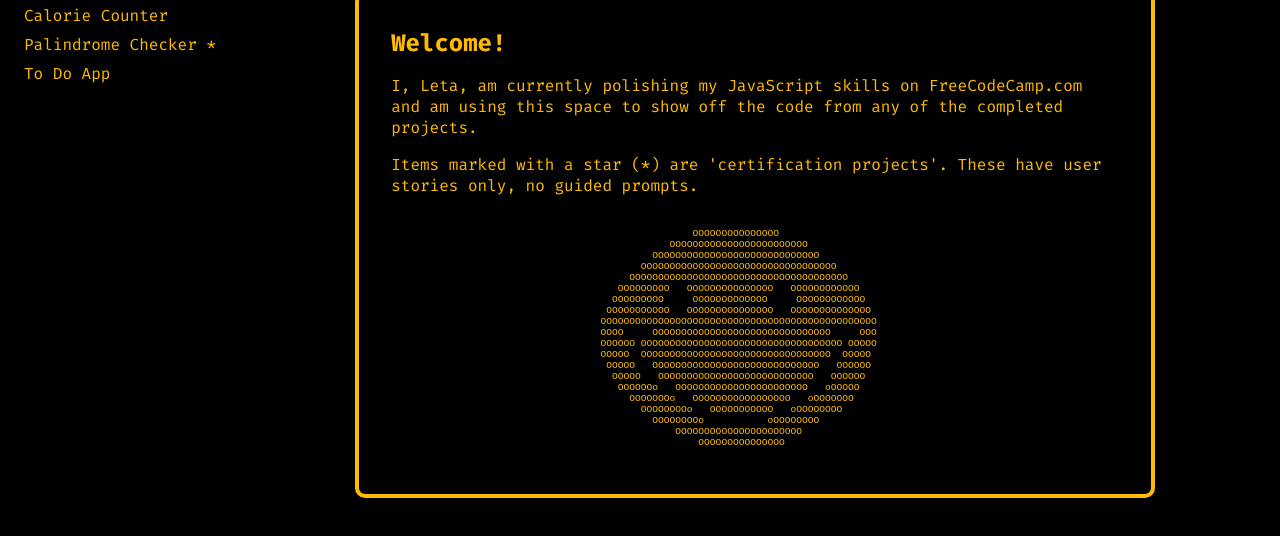
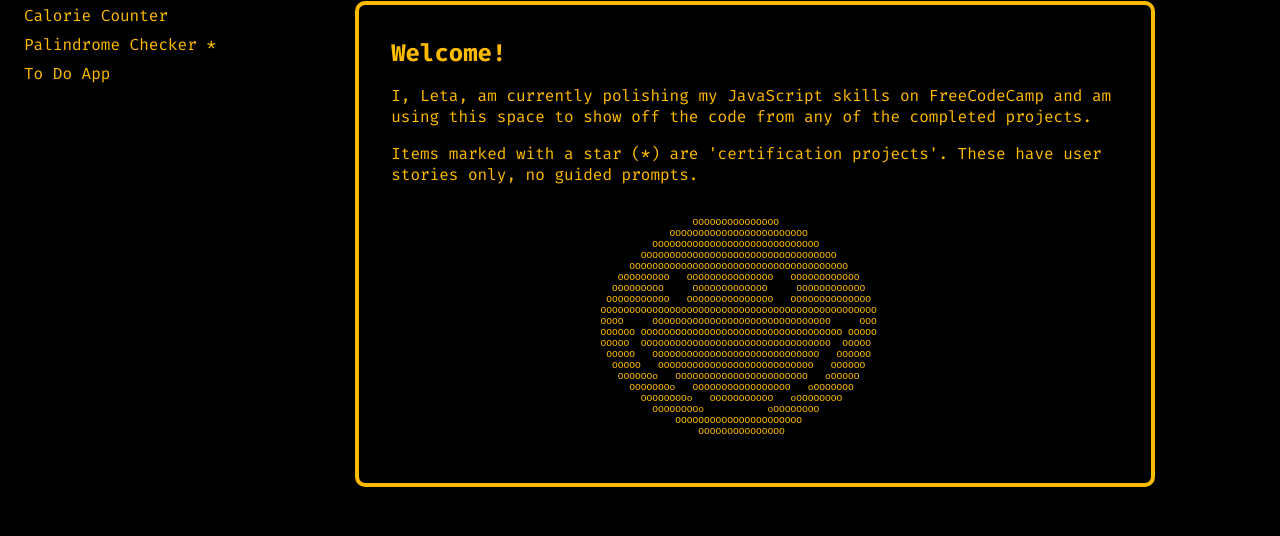
Before and after one commit to leta-krahenbuhl/fcc-projects, a website: page index.html in a window 1280 px wide. Shown: the part 156-692 px from the top of the page. Drawn offline with Linux system fonts and the light colour scheme.

Commit message:
Add freecodecamp link to homepage

```diff
--- a/index.html
+++ b/index.html
@@ -37,8 +37,14 @@
         <h2 class="home-main__h2">Welcome!</h2>
         <p class="home-main__text">
           I, Leta, am currently polishing my JavaScript skills on
-          FreeCodeCamp.com and am using this space to show off the code from any
-          of the completed projects.
+          <a
+            class="home-main__link"
+            href="https://freecodecamp.org/"
+            target="blank"
+            >FreeCodeCamp</a
+          >
+          and am using this space to show off the code from any of the completed
+          projects.
         </p>
         <p>
           Items marked with a star (*) are 'certification projects'. These have
--- a/styles/index.scss
+++ b/styles/index.scss
@@ -73,6 +73,15 @@
     margin-bottom: 1rem;
   }
 
+  &__link {
+    margin-bottom: 1rem;
+  }
+
+  &__link:hover {
+    text-decoration: underline;
+    text-underline-offset: 5px;
+  }
+
   &__ascii {
     margin-top: 2rem;
     margin-left: 12rem;
```
Also changed, not shown: styles/index.css, 1 other file.
